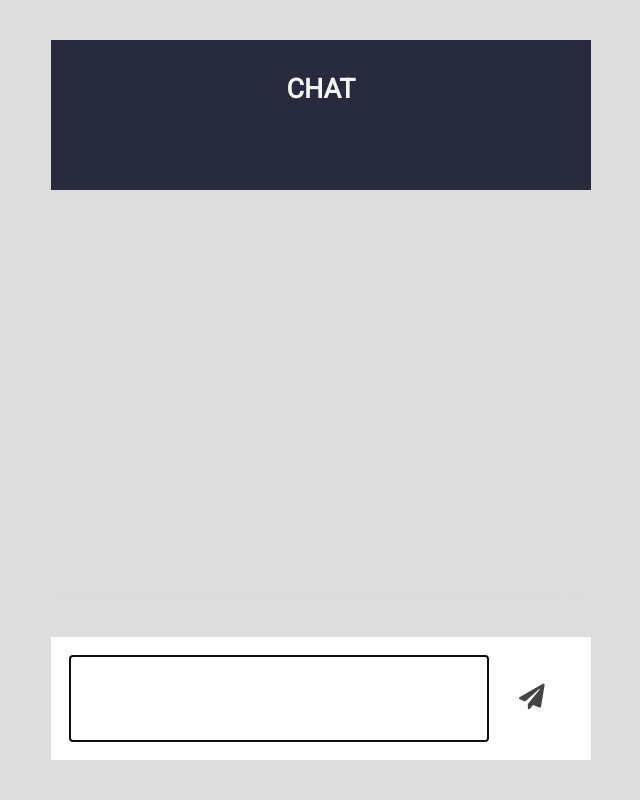
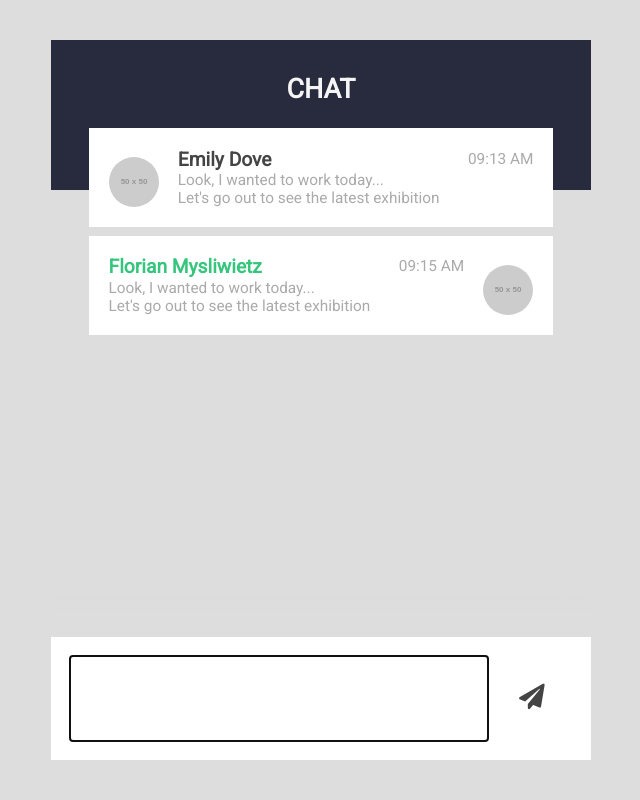
Before and after one commit to mysliwietzflorian/chat-demo, a website: page client/public/index.html in a window 1280 px wide. Shown: the whole page, without its empty margins (319-959 px from the left). Drawn offline with Linux system fonts and the light colour scheme; placeholder pictures from the web are drawn by us.

Commit message:
Add style for chat block

```diff
--- a/client/public/css/style.css
+++ b/client/public/css/style.css
@@ -3,6 +3,7 @@
     --color__bg--dark: #282b3d;
     --color__primary: #36c57d;
     --color__text: #444444;
+    --color__text--light: #aaaaaa;
     --color__text--dark: #f5f5f5;
 }
 
@@ -42,6 +43,56 @@ body {
     font-size: 1.4em;
     text-transform: uppercase;
     font-weight: bold;
+}
+
+/* ##### Chat Block ##### */
+
+.chat {
+    align-items: flex-start;
+    padding: 2em;
+}
+
+.chat__post {
+    margin-bottom: 0.5em;
+    padding: 1em;
+    background-color: white;
+}
+
+.chat__avatar {
+    margin: 0.5em 1em 0 0;
+    width: 50px;
+    height: 50px;
+    border-radius: 25px;
+}
+
+.chat__body {
+    flex: 1;
+}
+
+.chat__username {
+    flex: 3;
+    font-weight: bold;
+}
+
+.chat__timestamp {
+    flex: 1;
+    font-size: 0.8em;
+    text-align: right;
+    color: var(--color__text--light);
+}
+
+.chat__message {
+    font-size: 0.8em;
+    line-height: 1.2em;
+    color: var(--color__text--light);
+}
+
+.chat__avatar--sending {
+    margin: 0.5em 0 0 1em;
+}
+
+.chat__username--sending {
+    color: var(--color__primary);
 }
 
 /* ##### Typing Area Block ##### */
--- a/client/public/index.html
+++ b/client/public/index.html
@@ -16,14 +16,58 @@
         <span class="info__text">Chat</span>
     </section>
 
+    <main id="chat" class="chat">
+        <div class="chat__post d-flex">
+            <img class="chat__avatar" src="http://placehold.jp/50x50.png">
+
+            <div class="chat__body">
+                <div class="d-flex">
+                    <div class="chat__username">
+                        Emily Dove
+                    </div>
+                    <div class="chat__timestamp">
+                        09:13 AM
+                    </div>
+                </div>
+
+                <div class="chat__message">
+                    Look, I wanted to work today...<br>
+                    Let's go out to see the latest exhibition
+                </div>
+            </div>
+        </div>
+
+        <div class="chat__post d-flex">
+            <div class="chat__body">
+                <div class="d-flex">
+                    <div class="chat__username chat__username--sending">
+                        Florian Mysliwietz
+                    </div>
+                    <div class="chat__timestamp">
+                        09:15 AM
+                    </div>
+                </div>
+
+                <div class="chat__message">
+                    Look, I wanted to work today...<br>
+                    Let's go out to see the latest exhibition
+                </div>
+            </div>
+
+            <img class="chat__avatar chat__avatar--sending"
+                 src="http://placehold.jp/50x50.png">
+        </div>
+    </main>
+
+
     <section class="typing-area">
         <div id="typing-area__form" class="typing-area__form d-flex">
-            <textarea id="typing-area__input" class="typing-area__input"
-                autofocus="autofocus" placeholder="Type something to send..."
-                rows="3">
-            </textarea>
+                <textarea id="typing-area__input" class="typing-area__input"
+                          autofocus="autofocus" placeholder="Type something to send..."
+                          rows="3">
+                </textarea>
             <button id="typing-area__submit" class="typing-area__submit hover-icon"
-                onclick="sendMessage();">
+                    onclick="sendMessage();">
                 <i class="fas fa-paper-plane fa-lg hover-icon"></i>
             </button>
         </div>
```
